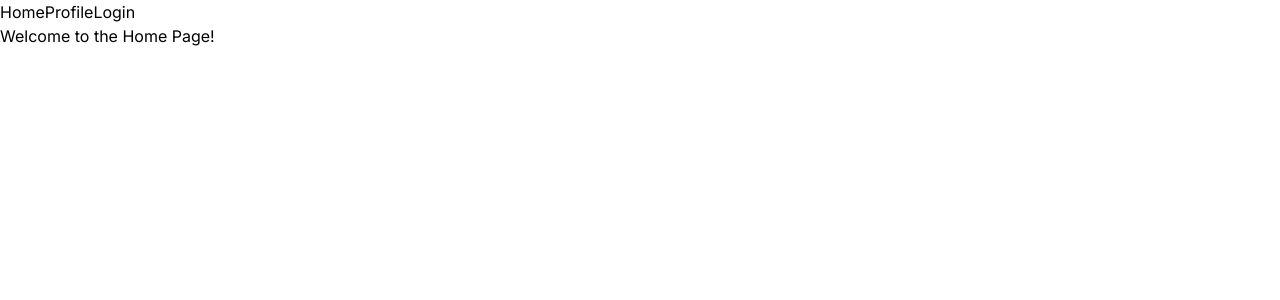
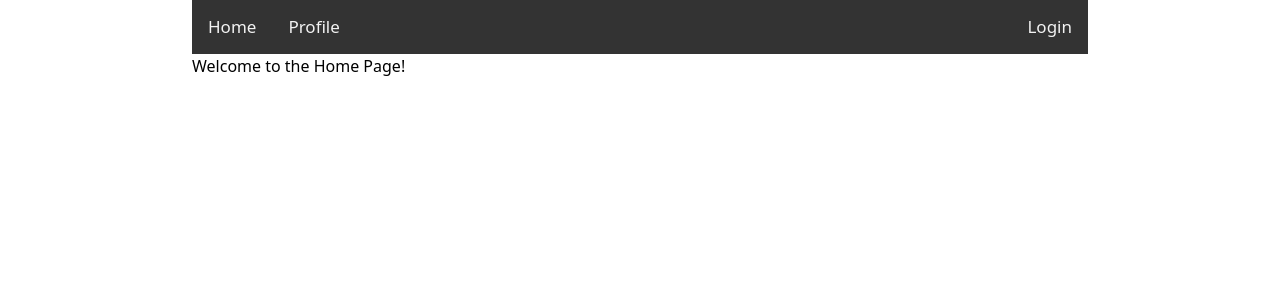
Before and after one commit to dujules23/typescript-practice, a Next.js app: page / in a window 1280 px wide. Shown: the top 300 px of the page. Built offline with nearby package versions, Linux system fonts and the light colour scheme.

Commit message:
added css, will refactor with tailwind at somepoint

```diff
--- a/src/app/globals.css
+++ b/src/app/globals.css
@@ -1,3 +1,37 @@
 @tailwind base;
 @tailwind components;
 @tailwind utilities;
+
+
+.wrapper {
+  margin: auto;
+  width: 70%;
+}
+
+/* Add a black background color to the top navigation */
+.navbar {
+  background-color: #333;
+  overflow: hidden;
+}
+
+/* Style the links inside the navigation bar */
+.navbar a {
+  float: left;
+  color: #f2f2f2;
+  text-align: center;
+  padding: 14px 16px;
+  text-decoration: none;
+  font-size: 17px;
+}
+
+/* Change the color of links on hover */
+.navbar a:hover {
+  background-color: #ddd;
+  color: black;
+}
+
+/* Add a color to the active/current link */
+.navbar a.active {
+  background-color: #4CAF50;
+  color: white;
+}
--- a/src/app/layout.tsx
+++ b/src/app/layout.tsx
@@ -21,7 +21,7 @@ export default function RootLayout({
 }, ) {
   return (
     <html lang="en">
-      <body className={inter.className}>
+      <body className='wrapper'>
         <Navbar />
         {children}
       </body>
--- a/src/app/navbar/Navbar.tsx
+++ b/src/app/navbar/Navbar.tsx
@@ -10,12 +10,12 @@ export class Navbar extends Component<{
   render() {
     let loginLogOut: any
     if(this.props.user) {
-      loginLogOut = <Link href='/logout'>{this.props.user.userName}</Link>
+      loginLogOut = <Link href='/logout' style={{float: 'right'}}>{this.props.user.userName}</Link>
     } else {
-      loginLogOut = <Link href='/login'>Login</Link>
+      loginLogOut = <Link href='/login' style={{float: 'right'}}>Login</Link>
     }
     return (
-      <div>
+      <div className='navbar'>
         <Link href='/'>Home</Link>
         <Link href='/profile'>Profile</Link>
         {loginLogOut}
```
